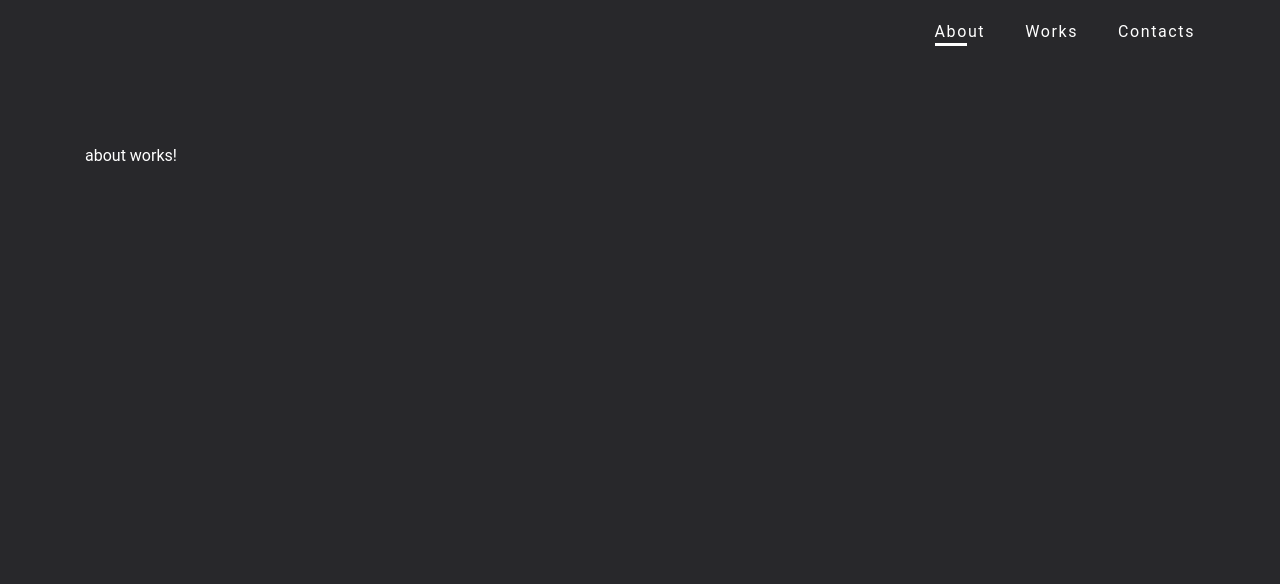
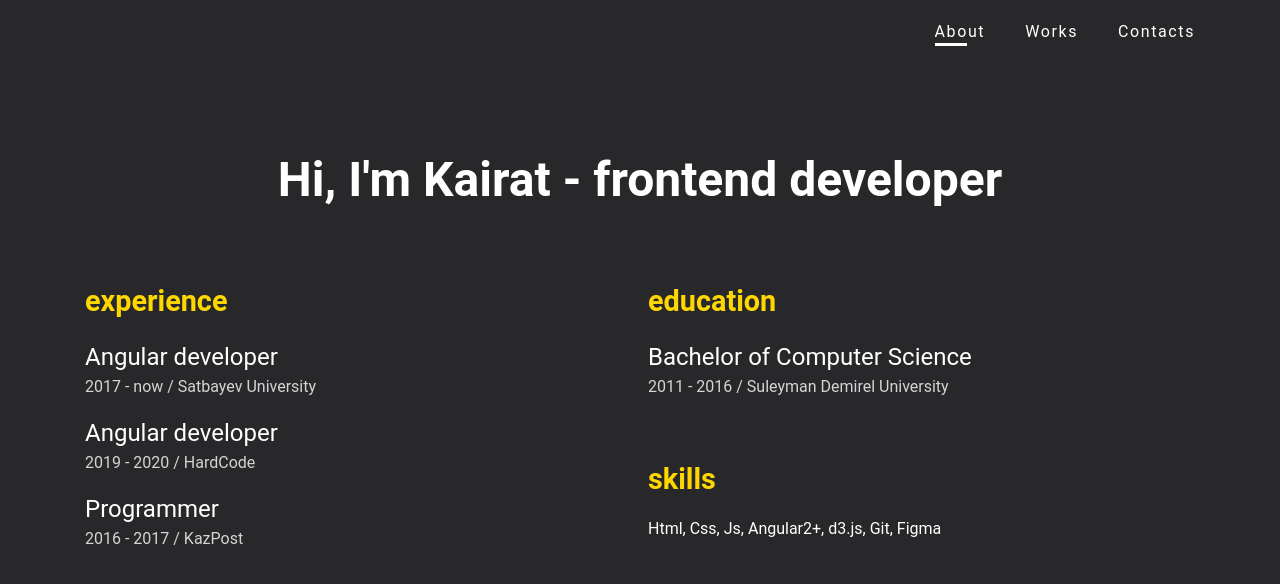
Before and after one commit to kbatyrbayev/portfolio-ng, an Angular app: page /about in a window 1280 px wide. Shown: the top 584 px of the page. Built offline with nearby package versions, Linux system fonts and the light colour scheme.

Commit message:
fix about section

```diff
--- a/src/app/app-routing.module.ts
+++ b/src/app/app-routing.module.ts
@@ -1,11 +1,10 @@
 import {NgModule} from '@angular/core';
 import {RouterModule, Routes} from '@angular/router';
-import {AboutComponent} from "./pages/about/about.component";
 import {PageNotFoundComponent} from "./pages/page-not-found/page-not-found.component";
 
 const routes: Routes = [
   {path: '', pathMatch: 'full', redirectTo: 'about'},
-  {path: 'about', component: AboutComponent},
+  {path: 'about', loadComponent: () => import('./pages/about/about.component').then(c => c.AboutComponent)},
   {path: 'contacts', loadComponent: () => import('./pages/contacts/contacts.component').then(c => c.ContactsComponent)},
   {path: '**', component: PageNotFoundComponent}
 ];
--- a/src/app/app.module.ts
+++ b/src/app/app.module.ts
@@ -10,12 +10,12 @@ import {ContactsComponent} from "./pages/contacts/contacts.component";
 @NgModule({
   declarations: [
     AppComponent,
-    AboutComponent,
     PageNotFoundComponent,
   ],
   imports: [
     BrowserModule,
     AppRoutingModule,
+    AboutComponent,
     ContactsComponent,
   ],
   providers: [],
--- a/src/app/pages/about/about.component.html
+++ b/src/app/pages/about/about.component.html
@@ -1 +1,28 @@
-<p>about works!</p>
+<section class="about">
+  <h1>Hi, I'm Kairat - frontend developer</h1>
+  <div class="about-content">
+    <div class="experience">
+      <h2>experience</h2>
+      <div class="item" *ngFor="let exp of experience">
+        <ng-container *ngTemplateOutlet="card; context: exp"></ng-container>
+      </div>
+    </div>
+    <div class="education">
+      <h2>education</h2>
+      <div class="item" *ngFor="let edu of education">
+        <ng-container *ngTemplateOutlet="card; context: edu"></ng-container>
+      </div>
+    </div>
+    <div class="skills">
+      <h2>skills</h2>
+      <div class="item">
+        <strong>{{skills}}</strong>
+      </div>
+    </div>
+  </div>
+</section>
+
+<ng-template #card let-job="job" let-company="company" let-date="date">
+  <h3>{{job}}</h3>
+  <span>{{date}} / {{company}}</span>
+</ng-template>
--- a/src/app/pages/about/about.component.scss
+++ b/src/app/pages/about/about.component.scss
@@ -0,0 +1,66 @@
+.about {
+  font-size: 2rem;
+  h1 {
+    text-align: center;
+  }
+  &-content {
+    padding-top: 4rem;
+    display: grid;
+    grid-template-areas: 'exp edu' 'exp skills';
+    gap: 2rem 1rem;
+    grid-template-columns: 1fr 1fr;
+  }
+}
+
+.experience {
+  grid-area: exp;
+}
+
+.education {
+  grid-area: edu;
+}
+
+.skills {
+  grid-area: skills;
+}
+
+h2 {
+  color: gold;
+  margin-bottom: 1rem;
+  font-size: 1.8rem;
+}
+
+.item {
+  display: flex;
+  flex-direction: column;
+  margin-bottom: 1rem;
+  h3 {
+    font-weight: normal;
+    font-size: 1.5rem;
+    margin-bottom: 0;
+  }
+  span, strong {
+    font-weight: normal;
+    font-size: 1rem;
+    opacity: 0.8;
+  }
+  strong {
+    opacity: 1;
+  }
+}
+
+@media (max-width: 767px) {
+  .about {
+    font-size: 1.5rem;
+    &-content {
+      grid-template-areas: 'exp' 'edu' 'skills';
+      grid-template-columns: 1fr;
+    }
+  }
+}
+
+@media (max-width: 575px) {
+  .about {
+    font-size: 1rem;
+  }
+}
--- a/src/app/pages/about/about.component.ts
+++ b/src/app/pages/about/about.component.ts
@@ -1,11 +1,26 @@
 import { Component, OnInit } from '@angular/core';
+import {CommonModule} from "@angular/common";
 
 @Component({
+  standalone: true,
+  imports: [CommonModule],
   selector: 'app-about',
   templateUrl: './about.component.html',
   styleUrls: ['./about.component.scss']
 })
 export class AboutComponent implements OnInit {
+
+  experience = [
+    { job: 'Angular developer', company: 'Satbayev University', date: '2017 - now'},
+    { job: 'Angular developer', company: 'HardCode', date: '2019 - 2020'},
+    { job: 'Programmer', company: 'KazPost', date: '2016 - 2017'}
+  ];
+
+  education = [
+    { job: 'Bachelor of Computer Science', company: 'Suleyman Demirel University', date: '2011 - 2016'}
+  ]
+
+  skills = ['Html', ' Css', ' Js', ' Angular2+', ' d3.js', ' Git', ' Figma']
 
   constructor() { }
 
```
